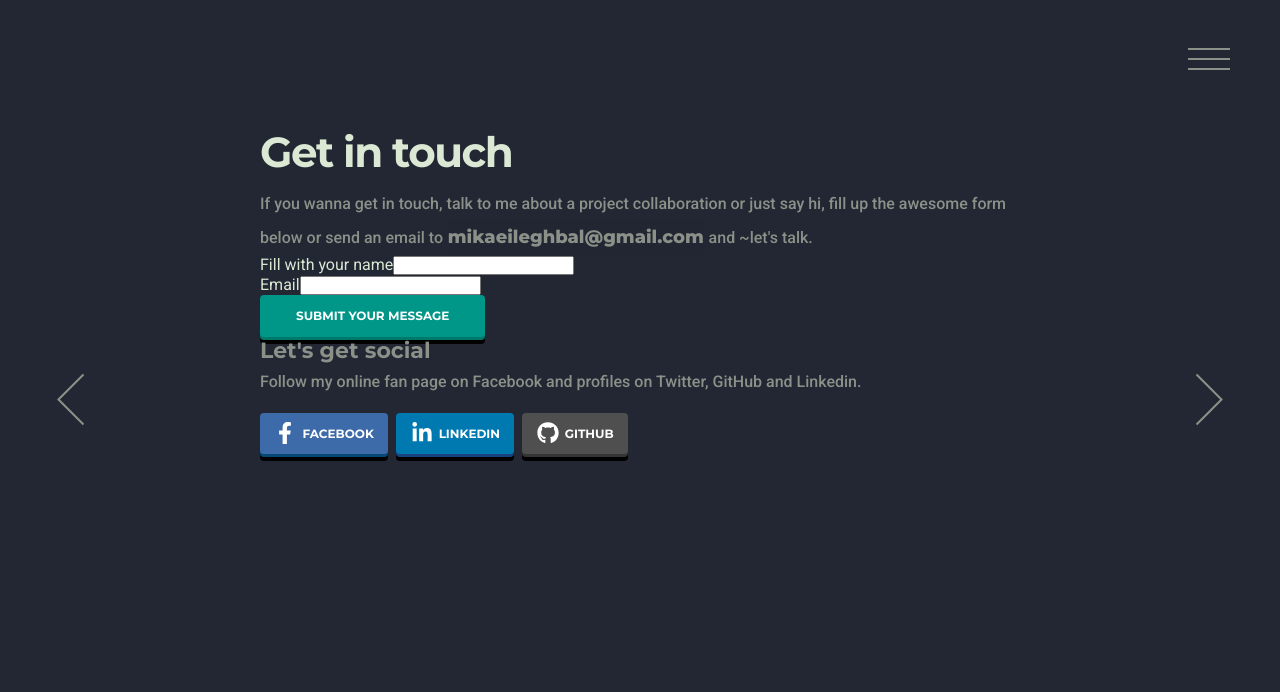
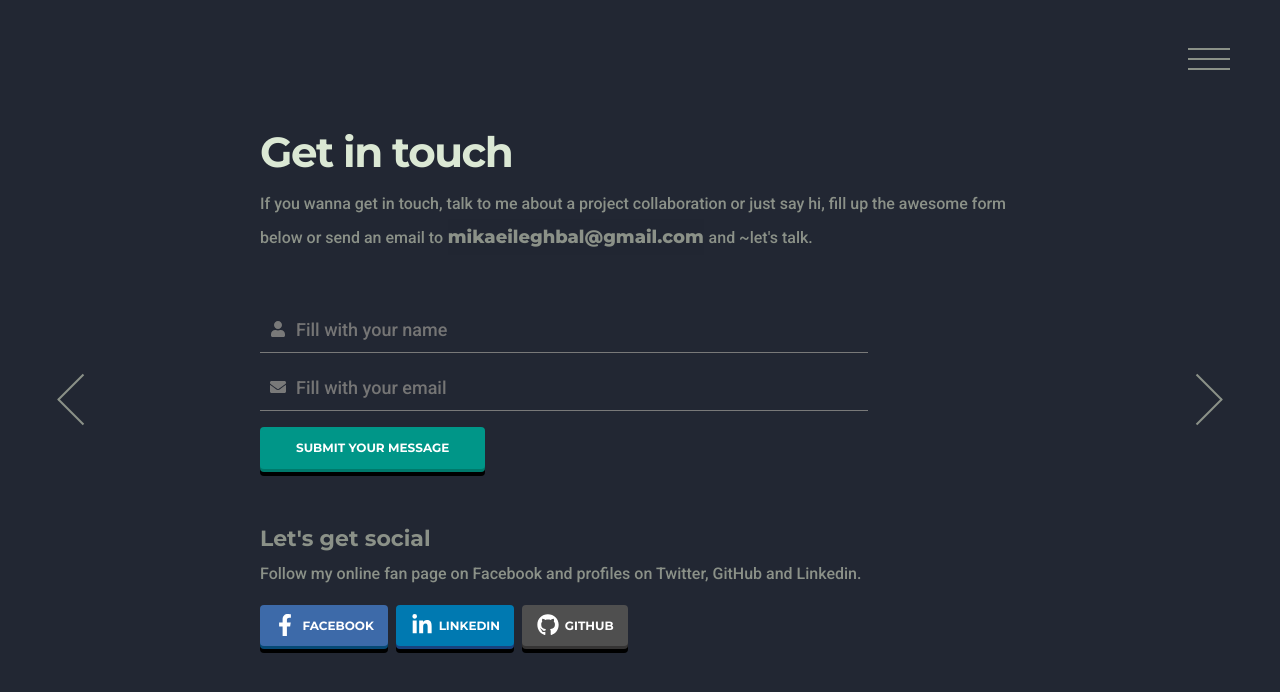
Before and after one commit to mikaeileghbal/react-portfolio, a React (Create React App) app: page /contact in a window 1280 px wide. Shown: the top 692 px of the page. Built offline with nearby package versions, Linux system fonts and the light colour scheme.

Commit message:
Complete static contact page

```diff
--- /dev/null
+++ b/src/components/ContactForm.js
@@ -0,0 +1,56 @@
+import React from "react";
+import { FaEnvelope, FaUser } from "react-icons/fa";
+import styled from "styled-components";
+import {
+  CustomInput,
+  CustomLabel,
+  FormGroup,
+  StyledButton,
+} from "../styles/global";
+import theme from "../styles/theme";
+
+const CustomForm = styled.form`
+  margin: 2em 0;
+  padding: 1em 0;
+`;
+
+const FormIcon = styled.span`
+  position: absolute;
+  transform: translate(10px, 10px);
+  color: #797979;
+`;
+export default function ContactForm() {
+  return (
+    <CustomForm>
+      <FormGroup>
+        <CustomLabel htmlFor="name">Fill with your name</CustomLabel>
+        <FormIcon>
+          <FaUser />
+        </FormIcon>
+        <CustomInput
+          type="text"
+          placeholder="Fill with your name"
+          id="name"
+          nme="name"
+        ></CustomInput>
+      </FormGroup>
+      <FormGroup>
+        <CustomLabel htmlFor="email">Email</CustomLabel>
+        <FormIcon>
+          <FaEnvelope />
+        </FormIcon>
+        <CustomInput
+          type="email"
+          placeholder="Fill with your email"
+          id="email"
+          name="email"
+        ></CustomInput>
+      </FormGroup>
+      <FormGroup>
+        <StyledButton textColor="white" backColor={theme.colors.green}>
+          Submit your message
+        </StyledButton>
+      </FormGroup>
+    </CustomForm>
+  );
+}
--- a/src/components/index.js
+++ b/src/components/index.js
@@ -7,6 +7,7 @@ import Menu from "./Menu";
 import Ribbon from "./Ribbon";
 import Carousel from "./Carousel/Carousel";
 import Footer from "./Footer";
+import ContactForm from "./ContactForm";
 
 export {
   Header,
@@ -19,4 +20,5 @@ export {
   Ribbon,
   Carousel,
   Footer,
+  ContactForm,
 };
--- a/src/index.scss
+++ b/src/index.scss
@@ -58,3 +58,8 @@ button,
 a {
   font-family: "Montserrat", sans-serif;
 }
+
+input,
+label {
+  font-family: "Roboto", sans-serif;
+}
--- a/src/pages/conatct.js
+++ b/src/pages/conatct.js
@@ -1,7 +1,7 @@
 import React from "react";
 import { FaFacebookF, FaGithub, FaLinkedinIn } from "react-icons/fa";
 import styled from "styled-components";
-
+import { ContactForm } from "../components";
 import {
   Container,
   CustomLink,
@@ -16,7 +16,7 @@ import theme from "../styles/theme";
 const ButtonWrap = styled.div`
   display: flex;
   gap: 0.5em;
-  margin: 1em 0;
+  margin: 1em 0 0;
 `;
 const CustomLinkContact = styled(CustomLink)`
   font-weight: 800;
@@ -32,6 +32,7 @@ const SubTitle = styled.h4`
   letter-spacing: 0;
   font-size: 22px;
   color: ${theme.colors.grayDark};
+  margin-bottom: 6px;
 `;
 
 const StyledFacebook = styled(StyledButton)`
@@ -69,21 +70,7 @@ export default function Contact() {
           </Space>
           and ~let's talk.
         </Text>
-        <form>
-          <div>
-            <label htmlFor="name">Fill with your name</label>
-            <input type="text" id="name" nme="name"></input>
-          </div>
-          <div>
-            <label htmlFor="email">Email</label>
-            <input type="email" id="email" nme="email"></input>
-          </div>
-          <div>
-            <StyledButton textColor="white" backColor={theme.colors.green}>
-              Submit your message
-            </StyledButton>
-          </div>
-        </form>
+        <ContactForm />
         <SubTitle>Let's get social</SubTitle>
         <Text>
           Follow my online fan page on Facebook and profiles on Twitter, GitHub
--- a/src/styles/global.js
+++ b/src/styles/global.js
@@ -224,3 +224,27 @@ export const CustomLink = styled.a`
     transform: translate3d(0, 0, 0); // scaleX(1);
   }
 `;
+
+export const CustomLabel = styled.label`
+  display: none;
+`;
+
+export const CustomInput = styled.input`
+  border: 1px solid red;
+  background-color: transparent;
+  width: 80%;
+  height: 100%;
+  padding: 8px 14px 12px 36px;
+  font-size: 18px;
+  font-weight: 500;
+  color: #797979;
+  border-width: 0 0 1px 0;
+  border-style: solid;
+  border-color: #797979;
+  outline: none;
+  line-height: 100;
+`;
+
+export const FormGroup = styled.div`
+  padding: 0.5em 0;
+`;
```
